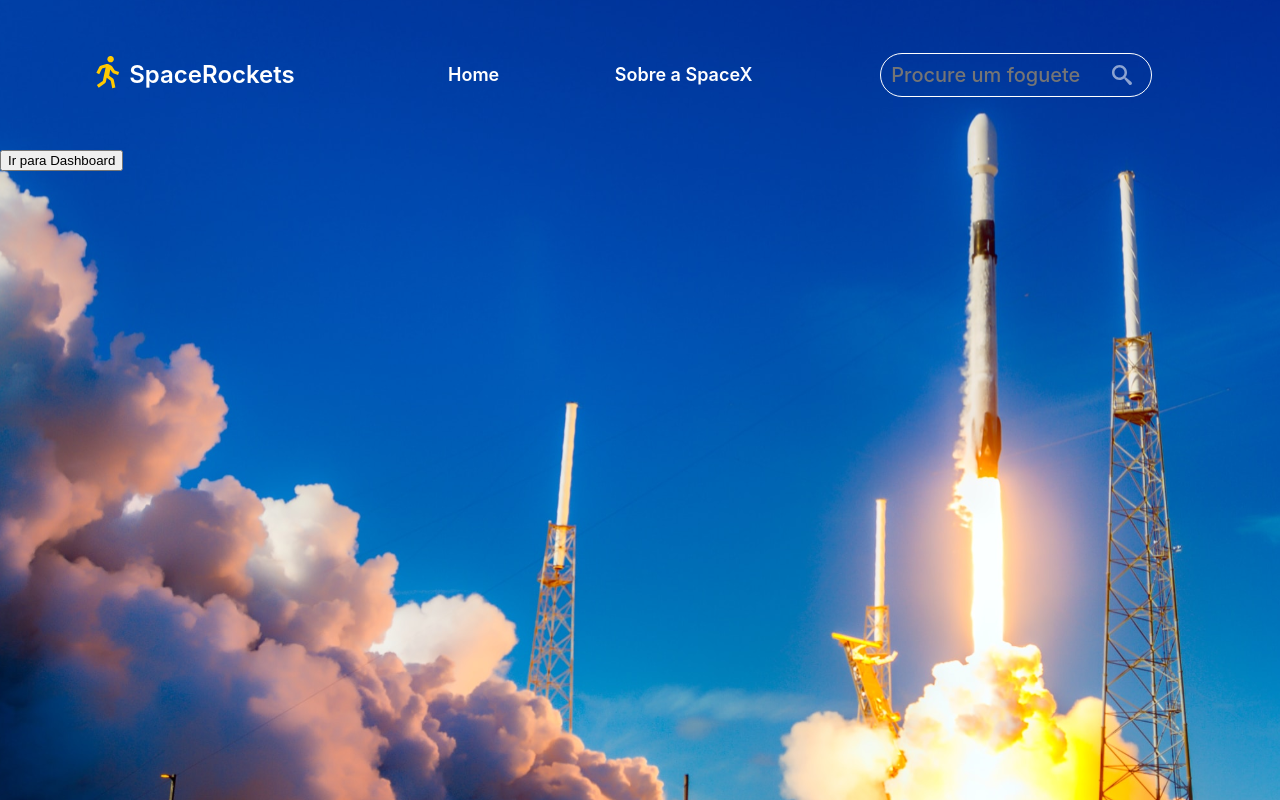
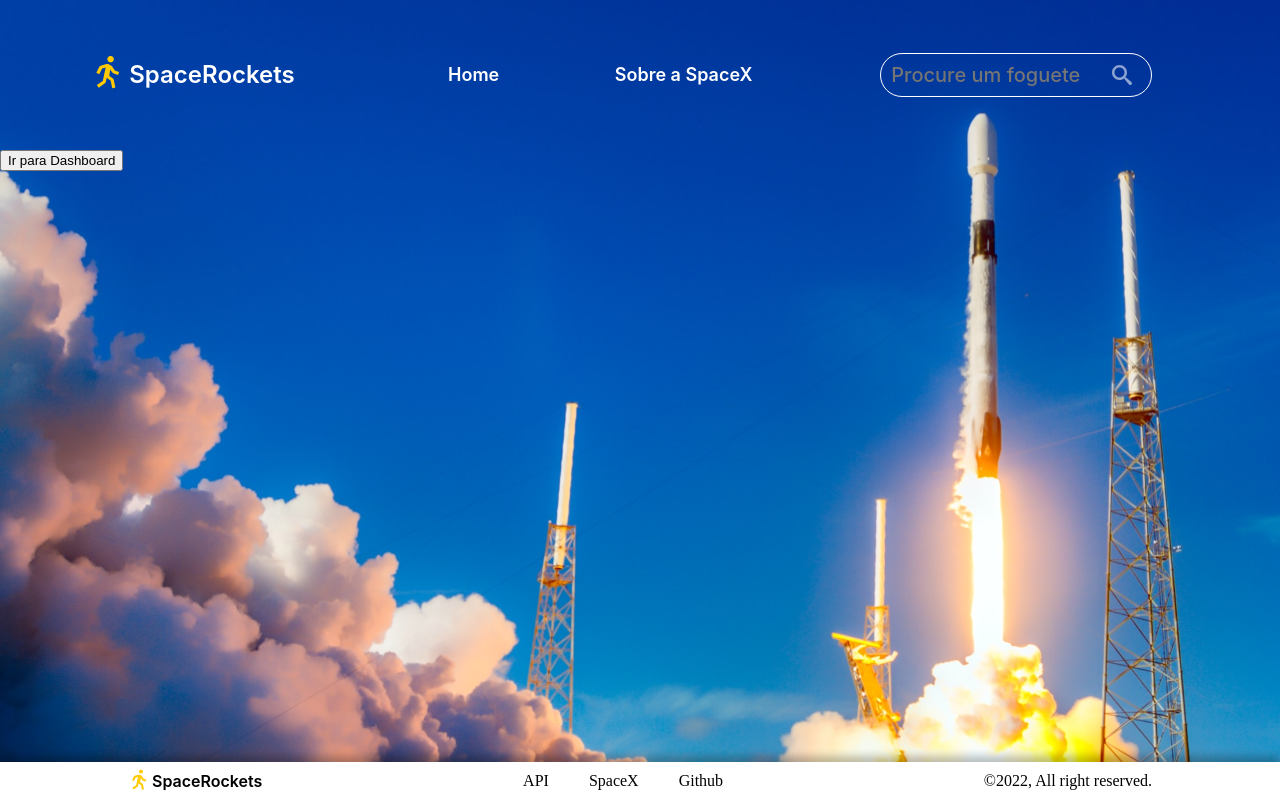
Before and after one commit to JoaoMaiaBGM/SpaceX-rockets, a React (Create React App) app: page / in a window 1280 px wide. Built offline with nearby package versions, Linux system fonts and the light colour scheme.

Commit message:
feat: footer

```diff
--- a/src/Components/Footer/index.jsx
+++ b/src/Components/Footer/index.jsx
@@ -1,7 +1,36 @@
+import LogoWalk from "../../Assets/bx_bx-walk.svg";
+
+import { FooterContainer, FooterMain } from "./styles";
+
 export default function Footer() {
   return (
-    <div>
-      <h1>footer</h1>
-    </div>
+    <FooterContainer>
+      <FooterMain>
+        <div className='logoContainer'>
+          <img src={LogoWalk} alt='desenho de um boneco em movimento' />
+          <h2>SpaceRockets</h2>
+        </div>
+
+        <div className='footerNav'>
+          <a
+            href='https://github.com/r-spacex/SpaceX-API/blob/master/docs/rockets/v4/all.md'
+            target='_blank'
+            rel='noreferrer'>
+            API
+          </a>
+          <a href='https://www.spacex.com/' target='_blank' rel='noreferrer'>
+            SpaceX
+          </a>
+          <a
+            href='https://github.com/JoaoMaiaBGM/SpaceX-rockets'
+            target='_blank'
+            rel='noreferrer'>
+            Github
+          </a>
+        </div>
+
+        <span>©2022, All right reserved.</span>
+      </FooterMain>
+    </FooterContainer>
   );
 }
--- a/src/Components/Footer/styles.js
+++ b/src/Components/Footer/styles.js
@@ -0,0 +1,75 @@
+import styled from "styled-components";
+
+export const FooterContainer = styled.footer`
+  width: 100%;
+  height: 38px;
+
+  display: flex;
+  align-items: center;
+
+  position: absolute;
+  bottom: 0;
+
+  background-color: #ffffff;
+  box-shadow: 0px -6px 8px rgba(0, 0, 0, 0.25);
+
+  @media screen and (max-width: 700px) {
+    height: 100px;
+  }
+`;
+
+export const FooterMain = styled.div`
+  width: 80%;
+  height: 100%;
+
+  display: flex;
+  flex-direction: row;
+  align-items: center;
+  justify-content: space-between;
+
+  margin: 0 auto;
+
+  @media screen and (max-width: 700px) {
+    display: flex;
+    flex-direction: column;
+  }
+
+  .logoContainer {
+    /* width: 100%;
+    height: 100%; */
+
+    display: flex;
+    flex-direction: row;
+    align-items: center;
+
+    h2 {
+      font-family: "Inter";
+      font-style: normal;
+      font-weight: 600;
+      font-size: 16px;
+
+      color: #000000;
+    }
+  }
+
+  .footerNav {
+    width: 200px;
+    height: 100%;
+
+    display: flex;
+    flex-direction: row;
+    align-items: center;
+    justify-content: space-between;
+
+    @media screen and (max-width: 700px) {
+      height: 50%;
+    }
+
+    a {
+      color: inherit;
+      text-decoration: none;
+
+      cursor: pointer;
+    }
+  }
+`;
--- a/src/Pages/Home/index.jsx
+++ b/src/Pages/Home/index.jsx
@@ -1,6 +1,7 @@
 import { Link } from "react-router-dom";
 import Header from "../../Components/Header";
 import homeImg from "../../Assets/home_img.svg";
+import Footer from "../../Components/Footer";
 
 import { BackgroundContainer } from "./styles";
 
@@ -13,6 +14,7 @@ export default function Home() {
           <button type='button'>Ir para Dashboard</button>
         </Link>
       </main>
+      <Footer />
     </BackgroundContainer>
   );
 }
```
